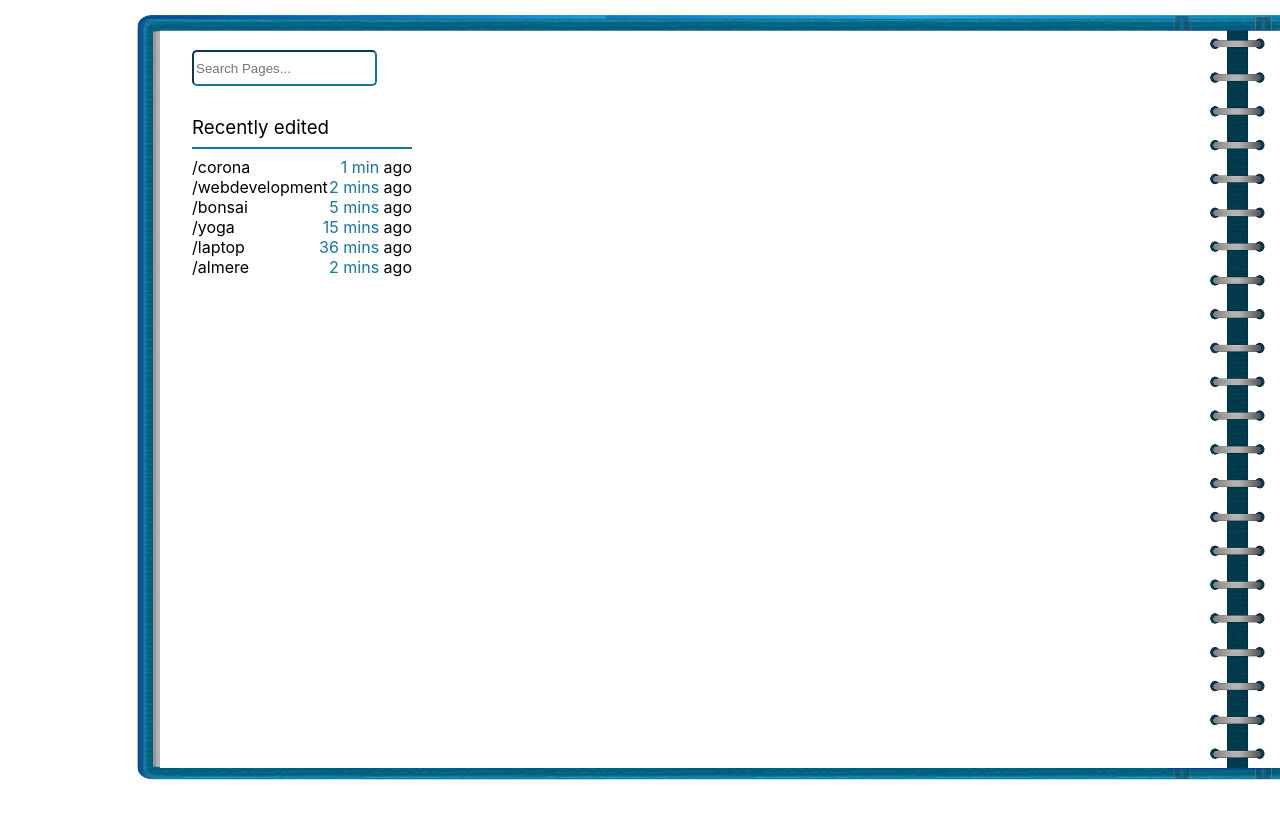
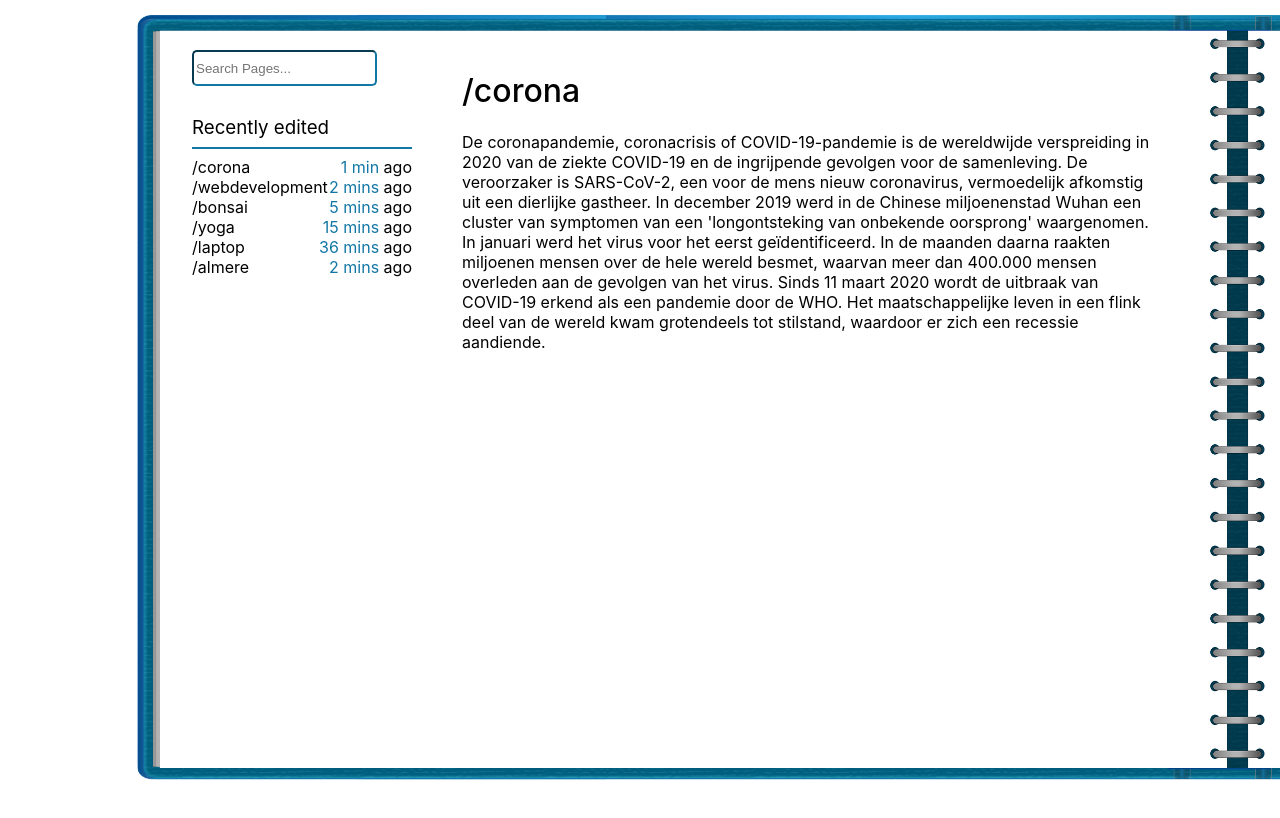
Before and after one commit to Robspin/finiteweb, a React (Create React App) app: page / in a window 1280 px wide. Shown: the top 818 px of the page. Built offline with nearby package versions, Linux system fonts and the light colour scheme.

Commit message:
added Content component and continued state and props management

```diff
--- /dev/null
+++ b/src/components/content/Content.jsx
@@ -0,0 +1,13 @@
+import React from 'react';
+
+const Content = props => {
+   const page = props.props[0];
+   return (
+      <div>
+         <h1>{page.page}</h1>
+         <p>{page.text}</p>
+      </div>
+   );
+};
+
+export default Content;
--- a/src/components/form/Form.jsx
+++ b/src/components/form/Form.jsx
@@ -26,7 +26,7 @@ class Form extends React.Component {
       return (
          <form onSubmit={this.handleSubmit}>
             <label>
-               Essay:
+               Edit:
                <textarea
                   value={this.state.value}
                   onChange={this.handleChange}
--- a/src/components/navbar/Navbar.jsx
+++ b/src/components/navbar/Navbar.jsx
@@ -1,7 +1,7 @@
 import React, { Component } from 'react';
 
 import SearchInput from '../search-input/Search-input';
-import Item from './Item';
+import Item from '../item/Item';
 
 import data from './exampledata';
 
--- a/src/components/navbar/exampledata.js
+++ b/src/components/navbar/exampledata.js
@@ -1,6 +1,8 @@
 const data = [
    {
       page: '/corona',
+      text:
+         "De coronapandemie, coronacrisis of COVID-19-pandemie is de wereldwijde verspreiding in 2020 van de ziekte COVID-19 en de ingrijpende gevolgen voor de samenleving. De veroorzaker is SARS-CoV-2, een voor de mens nieuw coronavirus, vermoedelijk afkomstig uit een dierlijke gastheer. In december 2019 werd in de Chinese miljoenenstad Wuhan een cluster van symptomen van een 'longontsteking van onbekende oorsprong' waargenomen. In januari werd het virus voor het eerst geïdentificeerd. In de maanden daarna raakten miljoenen mensen over de hele wereld besmet, waarvan meer dan 400.000 mensen overleden aan de gevolgen van het virus. Sinds 11 maart 2020 wordt de uitbraak van COVID-19 erkend als een pandemie door de WHO. Het maatschappelijke leven in een flink deel van de wereld kwam grotendeels tot stilstand, waardoor er zich een recessie aandiende.",
       time: 1
    },
    {
@@ -9,6 +11,8 @@ const data = [
    },
    {
       page: '/bonsai',
+      text:
+         "Bonsai (盆栽; 'plant in pot')[a] is de traditionele Japanse kunstvorm die gericht is op het kweken van miniatuurbomen in potten.[b] Een houtige plant wordt tijdens de groei zodanig gemanipuleerd dat het een miniatuurboom blijft die in eenvoudige lijnen de wezenlijke kenmerken vertoont van een volgroeid natuurlijk exemplaar. De meer dan duizend jaar oude bonsaitraditie is gestoeld op de Chinese kunstvorm 'penzai'. De karakters waarmee het Chinese woord 'penzai' wordt geschreven, worden in het Japans uitgesproken als 'bonsai'.",
       time: 5
    },
    {
--- a/src/contentPage/ContentPage.jsx
+++ b/src/contentPage/ContentPage.jsx
@@ -1,10 +1,29 @@
-import React, { Component } from 'react';
+import React, { Component, Fragment } from 'react';
 import './ContentPage.styles.css';
+
+import data from '../components/navbar/exampledata';
 
 import Navbar from '../components/navbar/Navbar';
 import Form from '../components/form/Form';
+import Content from '../components/content/Content';
 
 class ContentPage extends Component {
+   constructor(props) {
+      super(props);
+      this.state = {
+         data: data,
+         current: '/corona',
+         currentData: {}
+      };
+   }
+
+   componentWillMount() {
+      let result = this.state.data.filter(obj => {
+         return obj.page === this.state.current;
+      });
+      this.setState({ currentData: result });
+   }
+
    render() {
       return (
          <div className='content-page'>
@@ -14,10 +33,17 @@ class ContentPage extends Component {
                alt=''
             />
             <div className='page-container'>
-               <div className='row1'>
-                  <Navbar />
+               <Navbar />
+               <div className='row2'>
+                  {this.state.currentData.length === 1 ? (
+                     <Content className='row2' props={this.state.currentData} />
+                  ) : (
+                     <Fragment>
+                        <h1>{this.state.current}</h1>
+                        <Form />
+                     </Fragment>
+                  )}
                </div>
-               <div className='row2'>{1 + 1 === 2 ? null : <Form />}</div>
             </div>
          </div>
       );
--- a/src/contentPage/ContentPage.styles.css
+++ b/src/contentPage/ContentPage.styles.css
@@ -21,7 +21,9 @@ body {
    width: 85%;
    margin-left: 20%;
    margin-top: 50px;
-   display: flex;
+   display: grid;
+   grid-gap: 50px;
+   grid-template-columns: 220px 1fr;
 }
 
 .search {
@@ -67,3 +69,11 @@ h4 {
 .item span {
    color: Black;
 }
+
+.row2 {
+   margin-right: 15%;
+}
+
+h1 {
+   font-weight: 500;
+}
```
Also changed, not shown: src/components/item/Item.jsx (renamed from src/components/navbar/Item.jsx).
